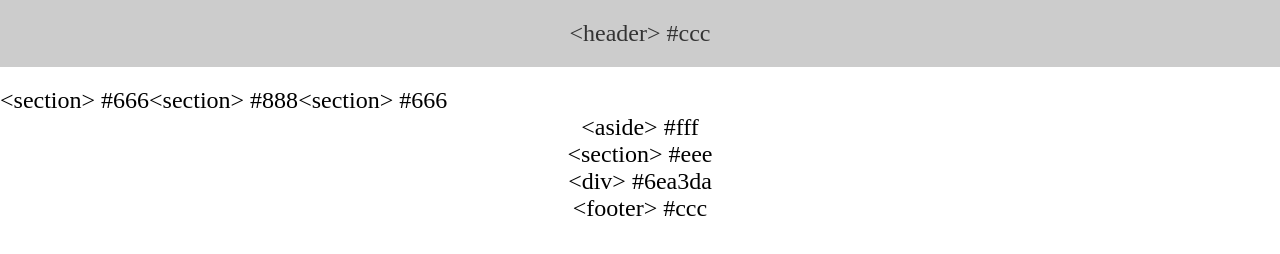
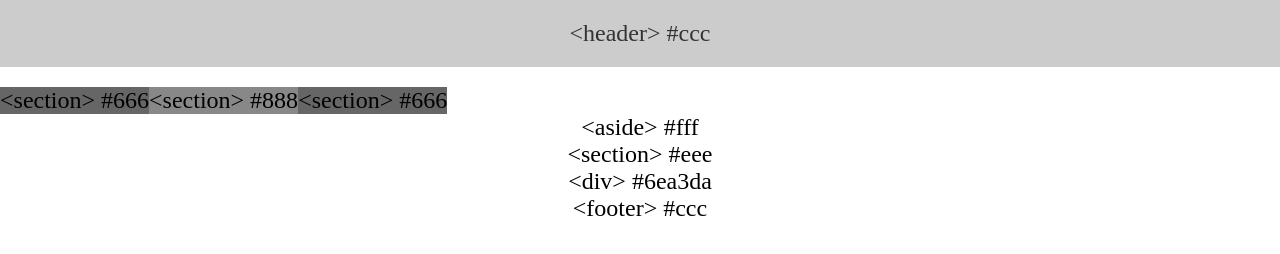
Before and after one commit to benzed3/float-practice, a plain HTML site: page index.html in a window 1280 px wide. Drawn offline with Linux system fonts and the light colour scheme.

Commit message:
added color to left, middle, and right

```diff
--- a/style.css
+++ b/style.css
@@ -21,14 +21,17 @@
 
   #left {
     float: left;
+    background: #666;
   }
 
   #middle {
     float: left;
+    background: #888;
   }
 
   #right {
     float: left;
+    background: #666;
   }
 
   #full {
```
